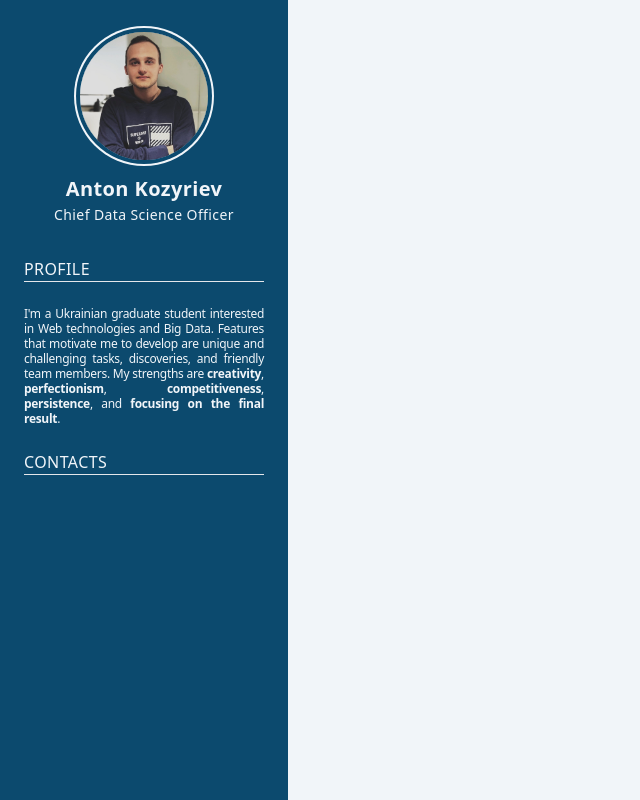
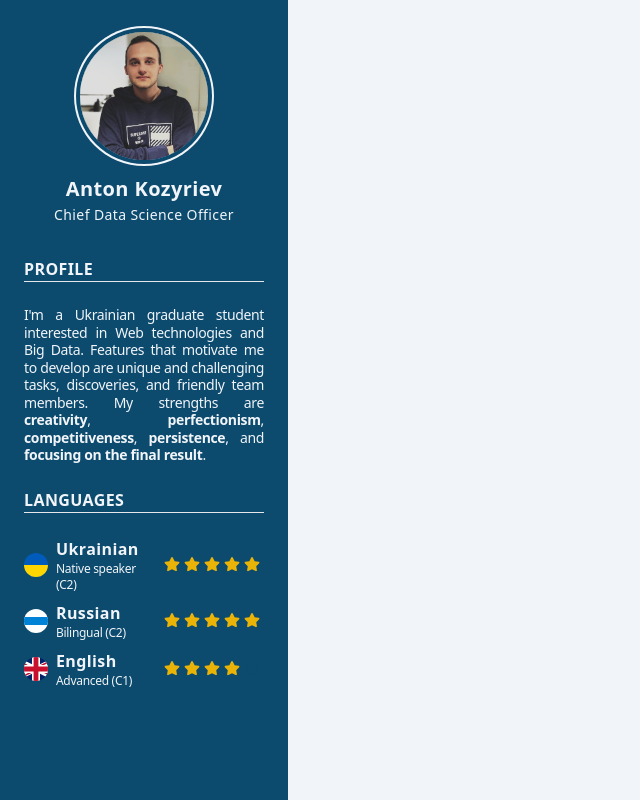
Before and after one commit to kaydotdev/antonkozyriev.me, a React (Create React App) app: page / in a window 1280 px wide. Shown: the top 800 px of the page, without its empty margins (0-640 px from the left). Built offline with nearby package versions, Linux system fonts and the light colour scheme.

Commit message:
feat: language competence section

```diff
--- a/src/App.tsx
+++ b/src/App.tsx
@@ -1,6 +1,10 @@
 import Divider from './components/Divider';
+import LanguageBadge from './components/LanguageBadge';
 
 import Avatar from './static/profile.png';
+import MotherlandFlag from './static/motherland_flag.svg';
+import NewRuFlag from './static/new_ru_flag.svg';
+import UKFlag from './static/uk_flag.svg';
 
 function App() {
   return (
@@ -13,14 +17,16 @@ function App() {
             <p className="text-sm mt-1">Chief Data Science Officer</p>
           </div>
           <Divider text="Profile" />
-          <div className="p-6 text-justify text-xs tracking-tight leading-tight">
+          <div className="p-6 text-justify text-sm tracking-tight leading-tight">
             I'm a Ukrainian graduate student interested in Web technologies and Big Data.
             Features that motivate me to develop are unique and challenging tasks, discoveries, and friendly team members.
             My strengths are <span className="font-extrabold">creativity</span>, <span className="font-extrabold">perfectionism</span>, <span className="font-extrabold">competitiveness</span>, <span className="font-extrabold">persistence</span>, and <span className="font-extrabold">focusing on the final result</span>.
           </div>
-          <Divider text="Contacts" />
+          <Divider text="Languages" />
           <div className="p-6">
-
+            <LanguageBadge iconSrc={MotherlandFlag} name="Ukrainian" proficiency="Native speaker (C2)" rate={5} />
+            <LanguageBadge iconSrc={NewRuFlag} name="Russian" proficiency="Bilingual (C2)" rate={5} />
+            <LanguageBadge iconSrc={UKFlag} name="English" proficiency="Advanced (C1)" rate={4} />
           </div>
         </div>
       </div>
--- a/src/components/Divider.tsx
+++ b/src/components/Divider.tsx
@@ -4,7 +4,7 @@ interface DividerProps {
 
 function Divider(props: DividerProps) {
     return (
-        <div className="uppercase ml-6 mr-6 border-b-[1px] text-slate-100">{props.text}</div>
+        <div className="font-extrabold uppercase ml-6 mr-6 border-b-[1px] text-slate-100">{props.text}</div>
     );
 }
 
--- /dev/null
+++ b/src/components/LanguageBadge.tsx
@@ -0,0 +1,42 @@
+interface LanguageBadgeProps {
+    iconSrc: string;
+    name: string;
+    proficiency: string;
+    rate: number;
+}
+
+function LanguageBadge(props: LanguageBadgeProps) {
+    return (
+        <div className="flex flex-row justify-between items-center gap-x-2 mb-2">
+          <div className="flex-none"><img src={props.iconSrc} className="w-6 h-6 rounded-full object-cover" alt="Flag" /></div>
+          <div className="grow">
+            <p className="text-medium font-bold">{props.name}</p>
+            <p className="text-xs tracking-tight">{props.proficiency}</p>
+          </div>
+          <div className="flex-none justify-self-start">
+            <ul className="flex flex-row">
+              {
+                  Array.from(Array(props.rate).keys()).map(_ => (
+                    <li>
+                        <svg aria-hidden="true" focusable="false" data-prefix="fas" data-icon="star" className="mr-1 w-4 text-yellow-500" role="img" xmlns="http://www.w3.org/2000/svg" viewBox="0 0 576 512">
+                        <path fill="currentColor" d="M259.3 17.8L194 150.2 47.9 171.5c-26.2 3.8-36.7 36.1-17.7 54.6l105.7 103-25 145.5c-4.5 26.3 23.2 46 46.4 33.7L288 439.6l130.7 68.7c23.2 12.2 50.9-7.4 46.4-33.7l-25-145.5 105.7-103c19-18.5 8.5-50.8-17.7-54.6L382 150.2 316.7 17.8c-11.7-23.6-45.6-23.9-57.4 0z"></path>
+                        </svg>
+                    </li>
+                  ))
+              }
+              {
+                  Array.from(Array(5 - props.rate).keys()).map(_ => (
+                    <li>
+                        <svg aria-hidden="true" focusable="false" data-prefix="fas" data-icon="star" className="mr-1 w-4 text-sky-900" role="img" xmlns="http://www.w3.org/2000/svg" viewBox="0 0 576 512">
+                        <path fill="currentColor" d="M259.3 17.8L194 150.2 47.9 171.5c-26.2 3.8-36.7 36.1-17.7 54.6l105.7 103-25 145.5c-4.5 26.3 23.2 46 46.4 33.7L288 439.6l130.7 68.7c23.2 12.2 50.9-7.4 46.4-33.7l-25-145.5 105.7-103c19-18.5 8.5-50.8-17.7-54.6L382 150.2 316.7 17.8c-11.7-23.6-45.6-23.9-57.4 0z"></path>
+                        </svg>
+                    </li>
+                  ))
+              }
+            </ul>
+          </div>
+        </div>
+    );
+}
+
+export default LanguageBadge;
```
